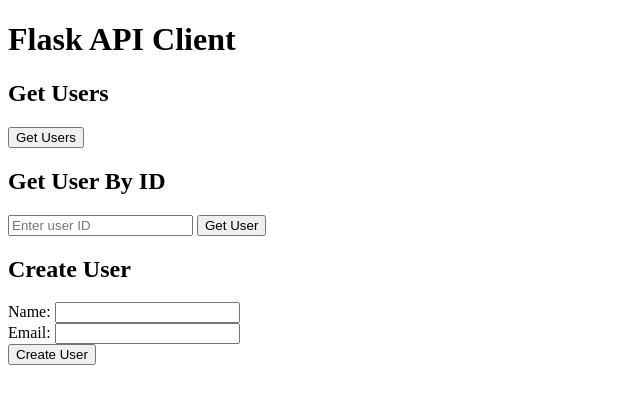
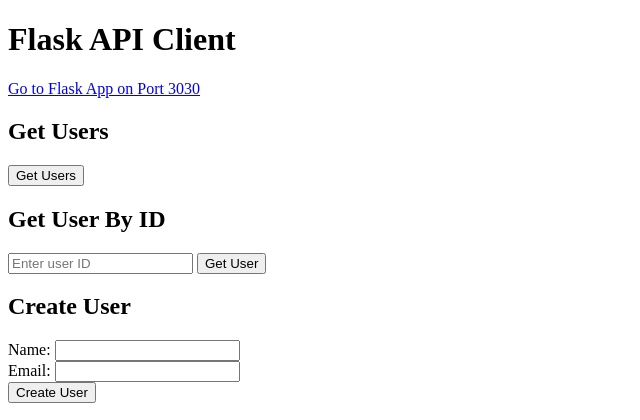
Before and after one commit to nevzat17/ecomsitesi, a Flask app: page / in a window 1280 px wide. Shown: the top 420 px of the page, without its empty margins (0-640 px from the left). Run offline with Flask 2, Linux system fonts and the light colour scheme.

Commit message:
Update index.html

```diff
--- a/project_root/templates/index.html
+++ b/project_root/templates/index.html
@@ -8,6 +8,9 @@
 </head>
 <body>
     <h1>Flask API Client</h1>
+    <p>
+      <a href="http://localhost:3030" target="_blank">Go to Flask App on Port 3030</a>
+    </p>
 
     <h2>Get Users</h2>
     <button id="getUsersBtn">Get Users</button>
```
